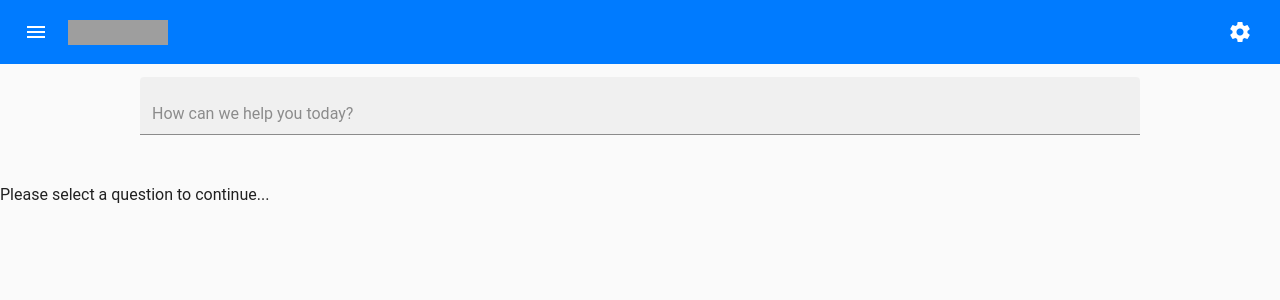
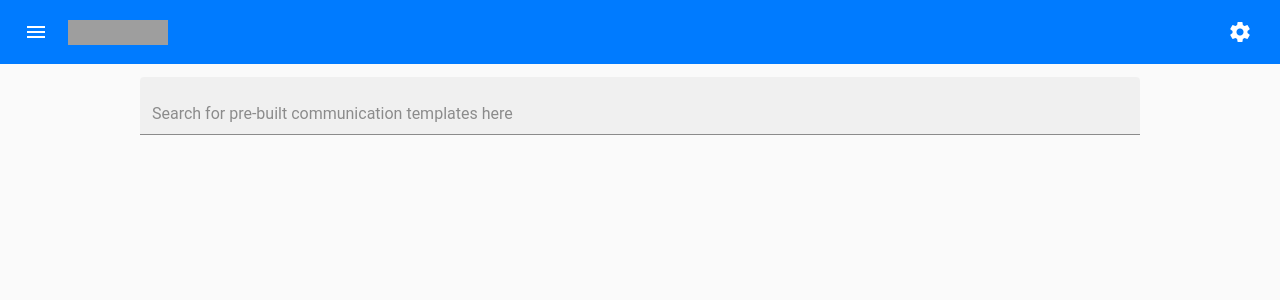
Before and after one commit to Smith-MichaelJ1995/rubin-poc, an Angular app: page / in a window 1280 px wide. Shown: the top 300 px of the page. Built offline with nearby package versions, Linux system fonts and the light colour scheme; grey boxes are pictures that could not be loaded; what ckeditor4-angular would draw is missing.

Commit message:
Completed Step #2, search engine text field created that submits values to a function

```diff
--- a/src/app/app-component.html
+++ b/src/app/app-component.html
@@ -31,32 +31,15 @@
       </mat-nav-list>
     </mat-sidenav>
     <mat-sidenav-content>
-      <form class="example-form">
+      <form class="example-form" [formGroup]="myFormGroup" (ngSubmit)="onFormSubmit()">
         <mat-form-field style="width: 100%">
           <input type="text"
-                 placeholder="How can we help you today?"
+                 placeholder="Search for pre-built communication templates here"
                  aria-label="Number"
                  matInput
-                 [formControl]="myQuestionControl"
-                 [matAutocomplete]="auto">
-          <mat-autocomplete #auto="matAutocomplete">
-            <mat-option (click)="selectQuestionEvent(question)" *ngFor="let question of questionOptions | async" [value]="question.name">
-              <span>{{question.name}}</span>
-            </mat-option>
-          </mat-autocomplete>
+                 formControlName="question">
         </mat-form-field>
       </form>
-
-      <div *ngIf="selectedQuestion != null">
-        <app-build-content [question]="selectedQuestion"></app-build-content>
-      </div>
-
-      <div *ngIf="selectedQuestion == null">
-        <p>Please select a question to continue...</p>
-      </div>
-
-
-
     </mat-sidenav-content>
   </mat-sidenav-container>
 </div>
--- a/src/app/app-component.ts
+++ b/src/app/app-component.ts
@@ -1,5 +1,5 @@
 import {Component, OnInit} from '@angular/core';
-import {FormControl} from '@angular/forms';
+import {FormControl, FormGroup} from '@angular/forms';
 import {Observable} from 'rxjs';
 import {map, startWith} from 'rxjs/operators';
 
@@ -20,9 +20,9 @@ import {Card} from './models/Card';
   styleUrls: ['app-component.css'],
 })
 export class AppComponent implements OnInit {
-  myQuestionControl = new FormControl();
-  questionOptions: Observable<QuestionGroup[]>;
-  selectedQuestion: QuestionGroup;
+  myFormGroup = new FormGroup({
+    question: new FormControl("")
+  });
   questions: QuestionGroup[] = [
     {
       name: 'How could I ask about job opportunities as a student or recent grad?',
@@ -85,20 +85,10 @@ export class AppComponent implements OnInit {
     }
   ];
 
-  ngOnInit() {
-    this.questionOptions = this.myQuestionControl.valueChanges.pipe(
-      startWith(''),
-      map(question => question ? this._filterQuestions(question) : this.questions.slice())
-    );
-  }
+  ngOnInit() {}
 
-  selectQuestionEvent(event: any) {
-    this.selectedQuestion = event;
-  }
-
-  private _filterQuestions(value: string): QuestionGroup[] {
-    const filterValue = value.toLowerCase();
-    return this.questions.filter(question => question.name.toLowerCase().indexOf(filterValue) === 0);
+  onFormSubmit() {
+    console.log('Submitted Question:' + this.myFormGroup.get('question')?.value);
   }
 }
 
```
